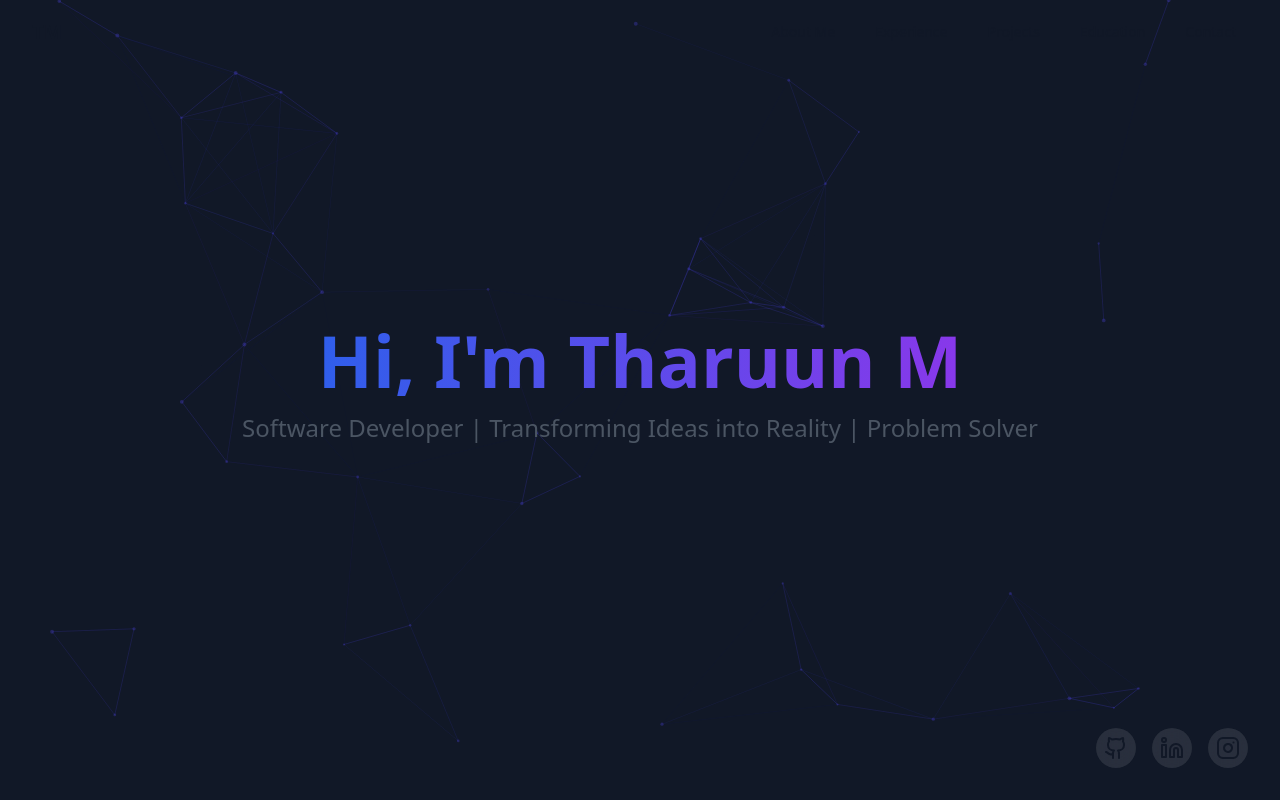
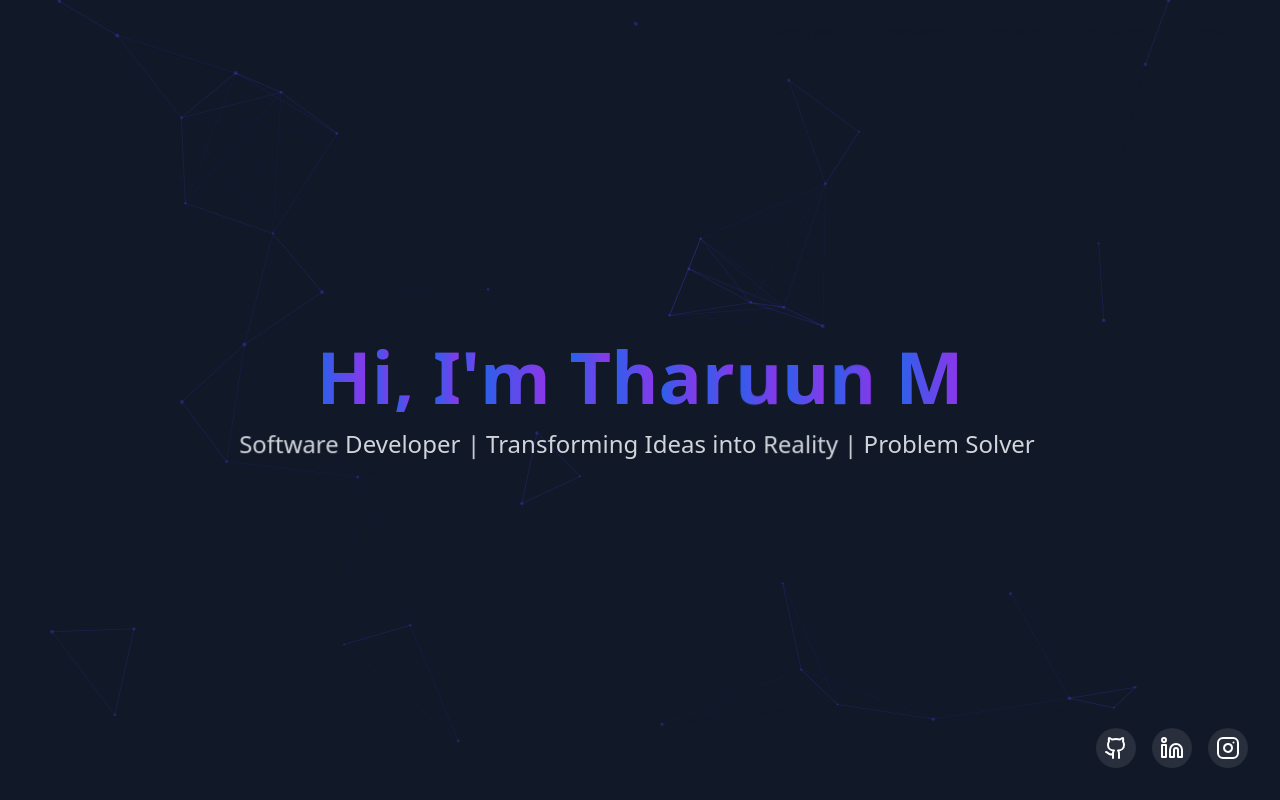
Before and after one commit to tharuun12/Portfolio-Site, a React (Vite) app: page / in a window 1280 px wide. Shown: the top 800 px of the page. Built offline with nearby package versions, Linux system fonts and the light colour scheme.

Commit message:
Enhance Hero component: implement animated text effects for title and subtitle, adjust social link styles, and refine transition timings

```diff
--- a/src/components/Hero.tsx
+++ b/src/components/Hero.tsx
@@ -2,7 +2,6 @@ import { motion } from 'framer-motion';
 import { Github, Linkedin, Instagram } from 'lucide-react';
 import ParticlesBackground from './ParticlesBackground';
 
-// Define social links array
 const socialLinks = [
   {
     icon: Github,
@@ -21,39 +20,73 @@ const socialLinks = [
   },
 ];
 
+const textVariants = {
+  hidden: (i: number) => ({
+    opacity: 0,
+    y: Math.random() > 0.5 ? -50 : 50,
+    x: Math.random() > 0.5 ? -50 : 50,
+    filter: "blur(10px)",
+    scale: 0.5,
+  }),
+  visible: (i: number) => ({
+    opacity: 1,
+    y: 0,
+    x: 0,
+    filter: "blur(0px)",
+    scale: 1,
+    transition: {
+      type: "spring",
+      damping: 12,
+      stiffness: 100,
+      delay: i * 0.05,
+      duration: 0.8,
+    },
+  }),
+};
+
 export default function Hero() {
+  const title = "Hi, I'm Tharuun M";
+  const subtitle = "Software Developer | Transforming Ideas into Reality | Problem Solver";
+
   return (
     <div className="relative min-h-screen flex items-center justify-center overflow-hidden">
-      {/* Background particles */}
       <ParticlesBackground />
 
-      {/* Main content */}
       <div className="relative z-10 text-center px-4">
-        {/* Title */}
-        <motion.h1
-          initial={{ opacity: 0, y: 20 }}
-          animate={{ opacity: 1, y: 0 }}
-          transition={{ duration: 0.8 }}
-          className="text-5xl md:text-7xl font-bold mb-4 bg-clip-text text-transparent bg-gradient-to-r from-blue-600 to-purple-600"
-        >
-          Hi, I'm Tharuun M
-        </motion.h1>
+        <div className="mb-4">
+          {title.split("").map((char, i) => (
+            <motion.span
+              key={i}
+              custom={i}
+              variants={textVariants}
+              initial="hidden"
+              animate="visible"
+              className="text-5xl md:text-7xl font-bold inline-block bg-clip-text text-transparent bg-gradient-to-r from-blue-600 to-purple-600"
+            >
+              {char === " " ? "\u00A0" : char}
+            </motion.span>
+          ))}
+        </div>
 
-        {/* Subtitle */}
-        <motion.p
-          initial={{ opacity: 0, y: 20 }}
-          animate={{ opacity: 1, y: 0 }}
-          transition={{ duration: 0.8, delay: 0.2 }}
-          className="text-xl md:text-2xl text-gray-600 dark:text-gray-300 mb-8"
-        >
-          Software Developer | Transforming Ideas into Reality | Problem Solver
-        </motion.p>
+        <div>
+          {subtitle.split(" ").map((word, i) => (
+            <motion.span
+              key={i}
+              custom={i + title.length}
+              variants={textVariants}
+              initial="hidden"
+              animate="visible"
+              className="text-xl md:text-2xl text-gray-300 inline-block"
+            >
+              {word + "\u00A0"}
+            </motion.span>
+          ))}
+        </div>
 
-        {/* Social links */}
         <motion.div
           initial={{ opacity: 0 }}
           animate={{ opacity: 1 }}
-          transition={{ duration: 0.8, delay: 0.4 }}
+          transition={{ duration: 0.3, delay: 1.0 }}
           className="fixed bottom-8 right-8 flex gap-4"
         >
           {socialLinks.map((link) => (
@@ -66,7 +99,7 @@ export default function Hero() {
               whileTap={{ scale: 0.9 }}
               className="p-2 rounded-full bg-white/10 backdrop-blur-md hover:bg-white/20 transition-colors"
             >
-              <link.icon className="w-6 h-6" />
+              <link.icon className="w-6 h-6 text-white" />
               <span className="sr-only">{link.label}</span>
             </motion.a>
           ))}
```
